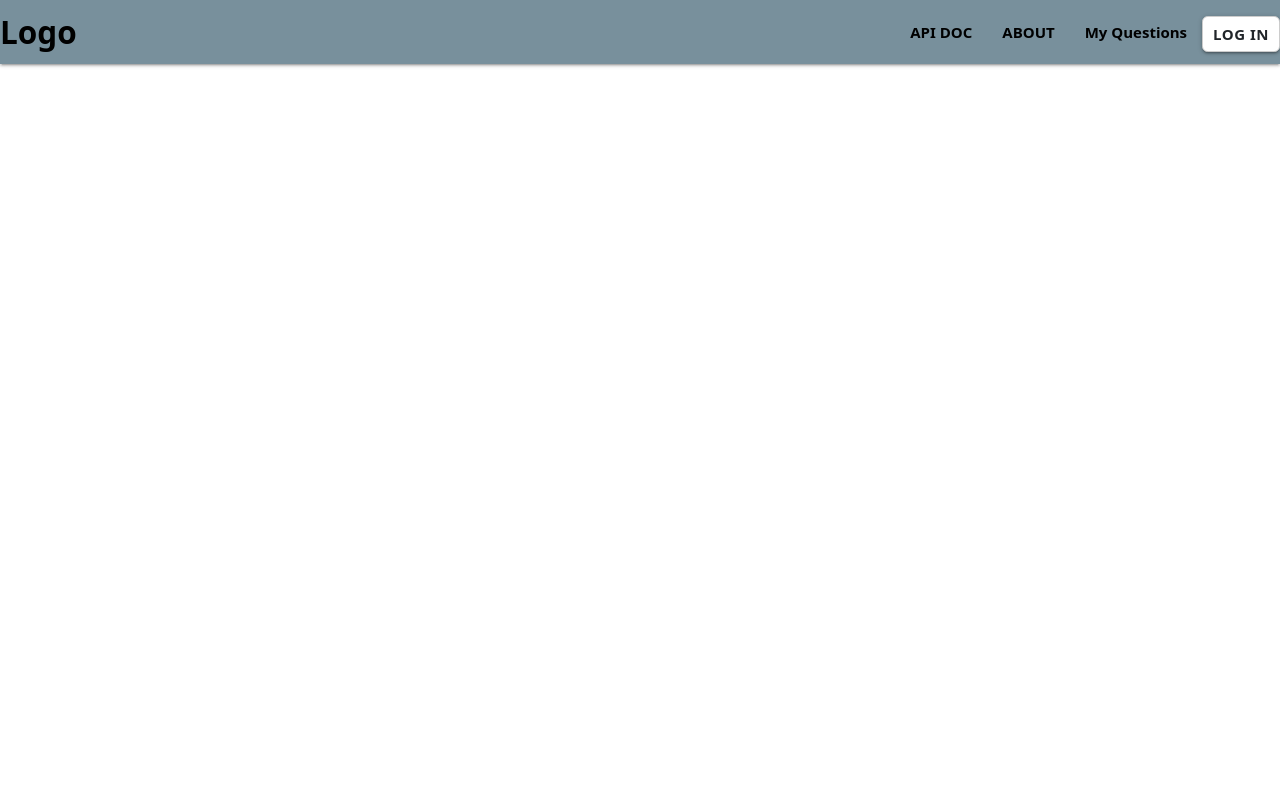
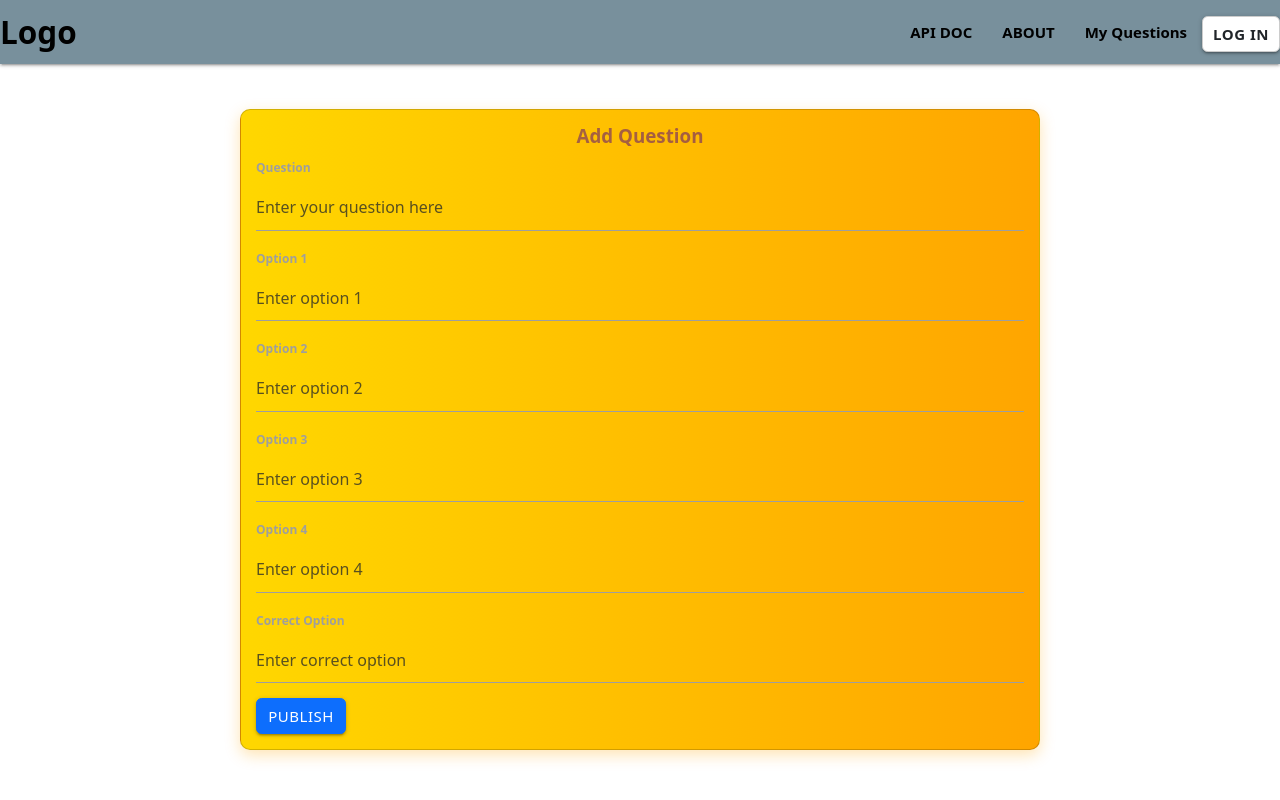
Before and after one commit to BhatNishanthGanesh/APIElite5, a React (Create React App) app: page / in a window 1280 px wide. Built offline with nearby package versions, Linux system fonts and the light colour scheme; no server answers.

Commit message:
feat:changedInputField

```diff
--- a/src/components/Inputfield.js
+++ b/src/components/Inputfield.js
@@ -1,87 +1,130 @@
 import React, { useState } from "react";
 import axios from "axios";
 import { useAuth0 } from "@auth0/auth0-react";
-import { BsPlusCircle } from "react-icons/bs";
 
 const QuestionForm = () => {
   const { user } = useAuth0();
 
   const [question, setQuestion] = useState("");
-  const [options, setOptions] = useState([""]);
+  const [option1, setOption1] = useState("");
+  const [option2, setOption2] = useState("");
+  const [option3, setOption3] = useState("");
+  const [option4, setOption4] = useState("");
   const [correctOption, setCorrectOption] = useState("");
 
-  const handleOptionChange = (index, value) => {
-    const updatedOptions = [...options];
-    updatedOptions[index] = value;
-    setOptions(updatedOptions);
-  };
-
-  const handleAddOption = () => {
-    setOptions([...options, ""]);
-  };
 
   const handleSubmit = async (event) => {
     event.preventDefault();
-    if (!user || !user.name) {
-      alert("User information not available.");
-      return;
-    }
     const data = {
       question: question,
-      option:options,
+      option1: option1,
+      option2: option2,
+      option3: option3,
+      option4: option4,
       correctOption: correctOption,
-      likesnumber:0,
-      answered:0,
-      correct:0,
+      likesnumber: 0,
+      answered: 0,
+      correct: 0,
       username: user.name,
     };
-
-  try {
     await axios.post("https://api-stpn.onrender.com/questions", data);
     alert("Question added successfully");
-  } catch (error) {
-    console.error("Error adding question:", error);
-    alert("An error occurred while adding the question.");
-  }
   };
-
+  const cardGradient = "linear-gradient(to right, #FFD700, #FFA500)"; // Gradient color for card
+const cardShadow = "0px 5px 15px rgba(255, 165, 0, 0.3)"; //
+  const transparentIndigo = "rgba(75, 0, 130, 0.5)";
   return (
-    <div className="question-form card card-sm m-5">
-      <div className="card-body">
-        <div className="d-flex align-items-center mb-3">
-          <BsPlusCircle className="plus-icon me-2" size={24} onClick={handleAddOption} />
-          <h3 className="card-title">Add MCQ Question</h3>
-        </div>
-        <form className="question-form" onSubmit={handleSubmit}>
-          <div className="mb-3">
+    <div className="card mt-5 mb-5"  style={{
+      maxWidth: "800px",
+      margin: "0 auto",
+      background: cardGradient,
+      boxShadow: cardShadow,
+      borderRadius: "10px",
+    }}>
+      <div className="card-body d-flex flex-column align-items-center">
+        <h3 className="card-title fw-bold" style={{ fontSize: "1.25rem", color: transparentIndigo, }}>
+        Add Question
+        </h3>
+        <form onSubmit={handleSubmit} className="w-100">
+          <div className="mb-3 fw-bold ">
+            <label htmlFor="questionInput" className="form-label">
+              Question
+            </label>
             <input
               type="text"
+              id="questionInput"
               className="form-control"
-              placeholder="Question"
+              placeholder="Enter your question here"
               value={question}
               onChange={(event) => setQuestion(event.target.value)}
               required
             />
           </div>
-          {options.map((option, index) => (
-            <div className="mb-3 option-container" key={index}>
+          <div className="mb-3 fw-bold">
+            <label htmlFor="option1Input" className="form-label">
+              Option 1
+            </label>
             <input
               type="text"
+              id="option1Input"
               className="form-control"
-                placeholder={`Option ${index + 1}`}
-                value={option}
-                onChange={(event) => handleOptionChange(index, event.target.value)}
+              placeholder="Enter option 1"
+              value={option1}
+              onChange={(event) => setOption1(event.target.value)}
               required
             />
           </div>
-          ))}
-          <div className="mb-3">
+          <div className="mb-3 fw-bold">
+            <label htmlFor="option2Input" className="form-label">
+              Option 2
+            </label>
             <input
-              type="number"
-              min="1"
-              max={options.length}
+              type="text"
+              id="option2Input"
               className="form-control"
-              placeholder="Enter Correct Option Number (1-4)"
+              placeholder="Enter option 2"
+              value={option2}
+              onChange={(event) => setOption2(event.target.value)}
+              required
+            />
+          </div>
+          <div className="mb-3 fw-bold">
+            <label htmlFor="option3Input" className="form-label">
+              Option 3
+            </label>
+            <input
+              type="text"
+              id="option3Input"
+              className="form-control"
+              placeholder="Enter option 3"
+              value={option3}
+              onChange={(event) => setOption3(event.target.value)}
+              required
+            />
+          </div>
+          <div className="mb-3 fw-bold">
+            <label htmlFor="option4Input" className="form-label">
+              Option 4
+            </label>
+            <input
+              type="text"
+              id="option4Input"
+              className="form-control"
+              placeholder="Enter option 4"
+              value={option4}
+              onChange={(event) => setOption4(event.target.value)}
+              required
+            />
+          </div>
+          <div className="mb-3 fw-bold">
+            <label htmlFor="correctOptionInput" className="form-label">
+              Correct Option
+            </label>
+            <input
+              type="text"
+              id="correctOptionInput"
+              className="form-control"
+              placeholder="Enter correct option"
               value={correctOption}
               onChange={(event) => setCorrectOption(event.target.value)}
               required
--- a/src/pages/Home.js
+++ b/src/pages/Home.js
@@ -1,7 +1,8 @@
 import React from 'react'
 import Navbar from '../components/Navbar'
 import Footer from '../components/footer'
-import Questions from './Questions'
+// import Questions from './Questions'
+import InputField from '../components/Inputfield'
 import "bootstrap/dist/css/bootstrap.min.css"
 
 function Home() {
@@ -12,7 +13,7 @@ function Home() {
       </div>
       <div>
         {/* Body of the page  */}
-        <Questions/>
+        <InputField/>
       </div>
       <div>
         <Footer/>
```
Lines whose indentation alone changed are shown as unchanged.
